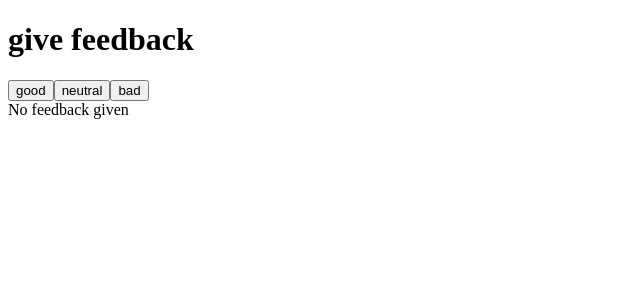
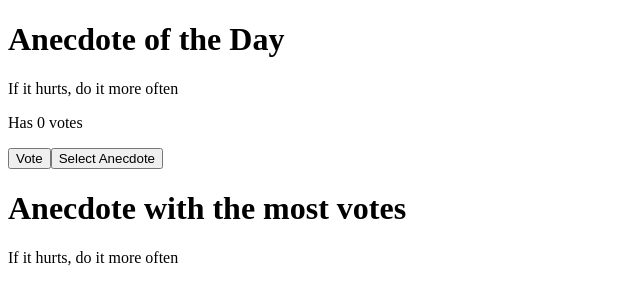
Before and after one commit to SSTengNic/React-Stuff, a React (Create React App) app: page / in a window 1280 px wide. Shown: the top 304 px of the page, without its empty margins (0-640 px from the left). Built offline with nearby package versions, Linux system fonts and the light colour scheme.

Commit message:
Oh my god, Im finally done with ex1.12-1.14

```diff
--- a/src/App.js
+++ b/src/App.js
@@ -1,108 +1,76 @@
+import { render } from '@testing-library/react'
 import react from 'react'
 import { useState } from 'react'
 
-const Total =(good,neutral,bad)=>{
-  const Totals = good + neutral + bad
-   return Totals
- }
-
- const Average = (good,bad,Totals) =>{
-  const Averages = (good + bad)/Totals
-  return Averages
-}
-
-const Positive =(good,Totals) =>{
-  const Positives = (good/Totals)*100
-  return Positives
-}
-
-const StatisticLine = (props) => {
+const AnecCounter = [0,0,0,0,0,0,0]
+const Button = (props) =>{
   return (
-    <div>
-      <p> {props.text} {props.value} </p>
-    </div>
+    <button onClick={props.click}> {props.text} </button>
   )
 }
 
-const Button = (props) => {
-  return (
-    <button onClick = {props.click}>{props.text}</button>
-  )
+const CounterCopier =(AnecCounter) =>{
+  const Copy = [...AnecCounter]
+  console.log(Copy)
+  return Copy
 }
 
-const Statistics =(props) =>{
-  if (props.AnyFeedback ==0){
-    return (
-      <div>No feedback given</div>
-    )
+const RandomGenerator =() => {
+  const RandomNum = Math.floor(Math.random()*6)
+
+  return RandomNum
+}
+
+const App = () => {
+  const anecdotes = [
+    'If it hurts, do it more often',
+    'Adding manpower to a late software project makes it later!',
+    'The first 90 percent of the code accounts for the first 10 percent of the development time...The remaining 10 percent of the code accounts for the other 90 percent of the development time.',
+    'Any fool can write code that a computer can understand. Good programmers write code that humans can understand.',
+    'Premature optimization is the root of all evil.',
+    'Debugging is twice as hard as writing the code in the first place. Therefore, if you write the code as cleverly as possible, you are, by definition, not smart enough to debug it.',
+    'Programming without an extremely heavy use of console.log is same as if a doctor would refuse to use x-rays or blood tests when diagnosing patients'
+  ]
+
+
+  console.log("Hello There?")
+  let RandomNum = RandomGenerator()
+  const [selected, setSelected] = useState(0)
+  const [Incre,Inselector] = useState(0)
+
+  while (RandomNum == selected){
+    RandomNum = RandomGenerator()
+  }
+
+
+  const Increment = () => {
+    Inselector(Incre+1)
+    AnecCounter[selected]+=1
+    console.log("AnecCounter increment")
+    console.log(AnecCounter[selected])
+
 
   }
-  return(
-  <div>
-    <h1>statistics</h1>
-      <table>
-        <tbody>
-        <tr>
-          <td><StatisticLine text = "good"/></td>
-          <td><StatisticLine value = {props.good}/> </td>
-        </tr>
+  let max = AnecCounter.indexOf(Math.max(...AnecCounter))
 
-        <tr>
-          <td><StatisticLine text = "neutral"/></td>
-          <td><StatisticLine value = {props.neutral}/> </td>
-        </tr>
+  console.log(selected)
+  const Show = AnecCounter[selected]
+  return (
 
-        <tr>
-          <td><StatisticLine text = "bad"/></td>
-          <td><StatisticLine value = {props.bad}/> </td>
-        </tr>
-
-        <tr>
-          <td>all</td>
-          <td>{props.Totals}</td>
-        </tr>
-
-        <tr>
-        <td>average</td>
-          <td>{props.Averages}</td>
-        </tr>
-
-        <tr>
-          <td>positive</td>
-          <td>{props.Positives}%</td>
-        </tr>
-
-        </tbody>
-      </table>
+    <div>
+      <h1>Anecdote of the Day</h1>
+      <p>{anecdotes[selected]}</p>
+      <p>Has {Show} votes </p>
+      <Button click = {()=>Increment()} text = "Vote" />
+      <Button click = {()=>setSelected(RandomNum)} text = "Select Anecdote"/>
 
 
-  </div>
-  )
-}
+      <h1>Anecdote with the most votes</h1>
+      {anecdotes[max]}
 
-const App =()=> {
-  const [good,goodCounter] =useState(0)
-  const [neutral,neutralCounter] =useState(0)
-  const [bad,badCounter] =useState(0)
-
-
-  const Totals = Total(good,neutral,bad)
-  const Averages = Average(good,bad,Totals)
-  const Positives = Positive(good,Totals)
-
-
-  return (
-    <div>
-      <h1>give feedback</h1>
-      <Button click = {()=>goodCounter(good+1)} text = "good" />
-      <Button click = {()=>neutralCounter(neutral+1)} text = "neutral" />
-      <Button click = {()=>badCounter(bad+1)} text = "bad" />
-      <Statistics AnyFeedback = {Totals} good={good} neutral = {neutral} bad = {bad} Totals = {Totals} Averages = {Averages} Positives = {Positives}/>
     </div>
-
 
   )
 }
 
-
-export default App;
+export default App
```
